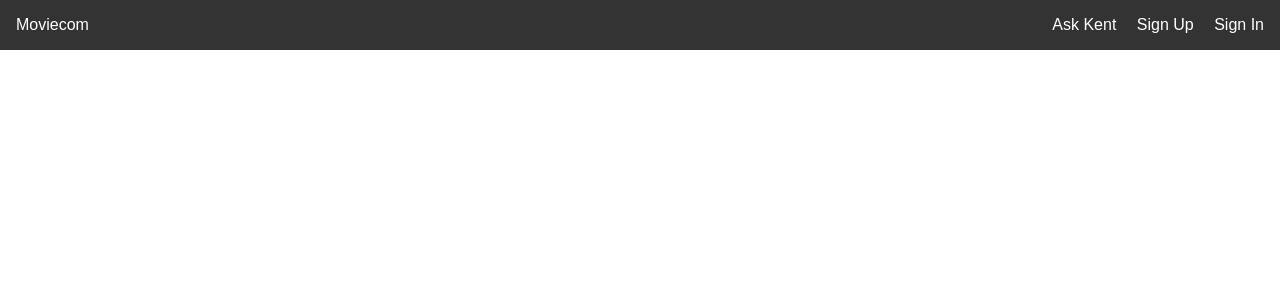
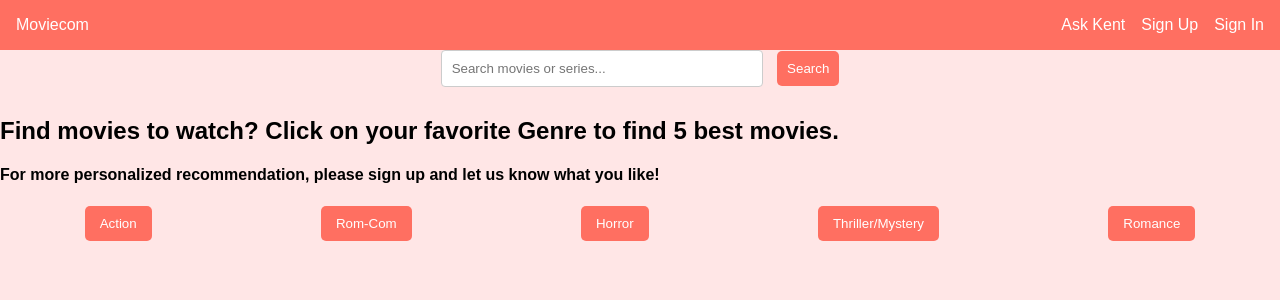
Before and after one commit to sushmashriyann/Team-Alpha-Project, a Flask app: page / in a window 1280 px wide. Shown: the top 300 px of the page. Run offline with Flask 3, Linux system fonts and the light colour scheme; some libraries are stand-ins or nearby versions.

Commit message:
Add files via upload
Updated code

```diff
--- a/app.py
+++ b/app.py
@@ -1,28 +1,49 @@
+from flask import Flask, render_template, request, session, jsonify
+from flask_cors import CORS
 import os
-from flask import Flask, request, jsonify, render_template, session
-from flask_cors import CORS
 import psycopg2
 from psycopg2.extras import RealDictCursor
 from werkzeug.security import generate_password_hash, check_password_hash
 import jwt
 import datetime
 from dotenv import load_dotenv
+from flask_mail import Mail, Message
 
+# Load environment variables
 load_dotenv()
 
+# Initialize Flask app
 app = Flask(__name__, static_folder='static')
 CORS(app)
-app.secret_key = os.getenv('FLASK_SECRET_KEY', 'default_secret_key')
+app.secret_key = os.getenv('FLASK_SECRET_KEY', 'default_secret_key')  # Use an environment variable for the secret key
 
+# Initialize Flask-Mail
+app.config['MAIL_SERVER'] = 'smtp.att.yahoo.com'
+app.config['MAIL_PORT'] = 587
+app.config['MAIL_USE_TLS'] = True
+app.config['MAIL_USERNAME'] = os.getenv('MAIL_USERNAME')
+app.config['MAIL_PASSWORD'] = os.getenv('MAIL_PASSWORD')
+mail = Mail(app)
+
+# Database connection function
 def get_db_connection():
     conn = psycopg2.connect(
         host='localhost',
         port='5433',
         database='MovieWeb',
         user='postgres',
-        password=os.getenv('DB_PASSWORD', 'default_password')
+        password=os.getenv('DB_PASSWORD', 'default_password')  # Use an environment variable for the DB password
     )
     return conn
+
+# Route to display user session details
+@app.route('/user_session', methods=['GET'])
+def user_session():
+    if 'username' in session:
+        username = session['username']  # Retrieve username from session
+        return jsonify({"message": "You are logged in!", "username": username})
+    else:
+        return jsonify({"message": "No active session. Please log in."}), 401
 
 @app.route('/check_session')
 def check_session():
@@ -30,10 +51,18 @@ def check_session():
         return jsonify(logged_in=True, username=session['username'])
     return jsonify(logged_in=False)
 
+# Logout route to clear user session
+@app.route('/logout', methods=['POST'])
+def logout():
+    session.pop('username', None)  # Remove the username from session
+    return jsonify({"message": "You have been logged out."})
+
+# Serve the landing page
 @app.route('/')
 def home():
     return render_template('index.html')
 
+# Sign-up route
 @app.route('/signup', methods=['POST'])
 def signup():
     data = request.get_json()
@@ -53,7 +82,7 @@ def signup():
                 conn.commit()
         return jsonify({"message": "User registered successfully!"}), 201
     except Exception as e:
-        print(f"Error: {e}")
+        print(f"Error: {e}")  # Log the error for debugging
         return jsonify({"error": "An error occurred during signup."}), 400
 
 @app.route('/signin', methods=['POST'])
@@ -65,19 +94,24 @@ def signin():
     try:
         with get_db_connection() as conn:
             with conn.cursor(cursor_factory=RealDictCursor) as cursor:
-                cursor.execute("""SELECT * FROM alpha.User_Details WHERE username = %s OR email = %s""",
+                cursor.execute("""SELECT first_name, last_name, password_hash FROM alpha.User_Details
+                                  WHERE username = %s OR email = %s""",
                                (username_or_email, username_or_email))
                 user = cursor.fetchone()
 
                 if user and check_password_hash(user['password_hash'], password):
-                    session['username'] = user['username']
-                    return jsonify({"message": "Login successful!", "username": user['username']})
+                    # Store initials in session and send back to client
+                    initials = f"{user['first_name'][0]}{user['last_name'][0]}"
+                    session['username'] = initials
+                    return jsonify({"message": "Login successful!", "initials": initials})
                 else:
-                    return jsonify({"message": "Invalid credentials"}), 401
+                    return jsonify({"error": "Invalid credentials"}), 401
     except Exception as e:
-        print(f"Error: {e}")
+        print(f"Error: {e}")  # Log the error for debugging
         return jsonify({"error": "An error occurred during sign-in."}), 500
 
+
+# Forgot username route
 @app.route('/forgot-username', methods=['POST'])
 def forgot_username():
     data = request.get_json()
@@ -94,9 +128,10 @@ def forgot_username():
                 else:
                     return jsonify({"message": "Email not found"}), 404
     except Exception as e:
-        print(f"Error: {e}")
+        print(f"Error: {e}")  # Log the error for debugging
         return jsonify({"error": "An error occurred."}), 500
 
+# Forgot password route
 @app.route('/forgot-password', methods=['POST'])
 def forgot_password():
     data = request.get_json()
@@ -113,11 +148,21 @@ def forgot_password():
                         'user_id': user['user_id'],
                         'exp': datetime.datetime.utcnow() + datetime.timedelta(minutes=15)
                     }, app.secret_key)
+
+                    # Save the token in Password_Reset table (if required)
                     cursor.execute("""INSERT INTO alpha.Password_Reset (user_id, reset_token, expires_at)
                                       VALUES (%s, %s, %s)""",
                                    (user['user_id'], reset_token, datetime.datetime.utcnow() + datetime.timedelta(minutes=15)))
                     conn.commit()
-                    return jsonify({"message": "Password reset link has been sent!", "reset_token": reset_token}), 200
+
+                    # Send email with reset link
+                    msg = Message("Password Reset Request",
+                                  sender=os.getenv('MAIL_USERNAME'),  # Use environment variable for sender
+                                  recipients=[email])
+                    msg.body = f"Your password reset link: http://your-domain.com/reset-password?token={reset_token}"
+                    mail.send(msg)
+
+                    return jsonify({"message": "Password reset link has been sent!"}), 200
                 else:
                     return jsonify({"message": "Email not found"}), 404
     except Exception as e:
--- a/static/scripts.js
+++ b/static/scripts.js
@@ -1,95 +1,214 @@
-document.addEventListener("DOMContentLoaded", async function() {
+document.addEventListener("DOMContentLoaded", async function () {
     const signUpModal = document.getElementById('signUpModal');
     const signInModal = document.getElementById('signInModal');
     const signUpBtn = document.getElementById('signUpBtn');
     const signInBtn = document.getElementById('signInBtn');
     const closeButtons = document.querySelectorAll('.close');
+    const userInfoDiv = document.getElementById('user-info');
+    const searchBtn = document.getElementById('searchBtn');
+    const genreButtons = document.querySelectorAll('.genre-btn');
+    const searchBox = document.getElementById('searchBox');
+    const TMDB_API_KEY = '242a2ba5f4ab590b9cc98651955f4509'; // Your API key
 
+    // Hide modals on page load
     signUpModal.style.display = 'none';
     signInModal.style.display = 'none';
 
+    // Check session status on page load
     try {
-        const response = await fetch('http://localhost:5000/check_session');
+        const response = await fetch('/check_session');
         const data = await response.json();
         if (data.logged_in) {
-            document.getElementById('user-icon').style.display = 'block';
-            document.getElementById('user-icon').innerText = data.username;
+            updateUserInfo(data.initials); // Show initials
         }
     } catch (error) {
         console.error('Error checking session:', error);
     }
 
+    // Function to show modals
     function showModal(modal) {
         modal.style.display = 'block';
     }
 
+    // Function to close modals
     function closeModal(modal) {
         modal.style.display = 'none';
     }
 
+    // Show Sign-Up modal
     signUpBtn.onclick = () => showModal(signUpModal);
 
+    // Show Sign-In modal
     signInBtn.onclick = () => showModal(signInModal);
 
+    // Close modals on clicking the close button
     closeButtons.forEach(btn => {
         btn.onclick = () => closeModal(btn.closest('.modal'));
     });
 
+    // Close modal when clicking outside of it
     window.onclick = (event) => {
         if (event.target.classList.contains('modal')) {
             closeModal(event.target);
         }
     };
 
-    async function handleFormSubmission(url, userData, modal) {
-        try {
-            const response = await fetch(url, {
-                method: 'POST',
-                headers: { 'Content-Type': 'application/json' },
-                body: JSON.stringify(userData),
-            });
+    // Handle Sign-Up form submission
+    document.getElementById('signUpForm').onsubmit = async function (e) {
+        e.preventDefault();
+        const password = document.getElementById('password').value;
+        const confirmPassword = document.getElementById('confirm_password').value;
 
-            const result = await response.json();
+        if (password !== confirmPassword) {
+            document.getElementById('password-error').style.display = 'block';
+        } else {
+            document.getElementById('password-error').style.display = 'none';
+            const user = {
+                first_name: document.getElementById('first_name').value,
+                last_name: document.getElementById('last_name').value,
+                username: document.getElementById('username').value,
+                email: document.getElementById('email').value,
+                password: password,
+            };
 
-            if (response.ok) {
-                alert(result.message);
-                closeModal(modal);
-
-                if (url === 'http://localhost:5000/signin') {
-                    document.getElementById('user-icon').style.display = 'block';
-                    document.getElementById('user-icon').innerText = result.username;
+            try {
+                const response = await fetch('/signup', {
+                    method: 'POST',
+                    headers: { 'Content-Type': 'application/json' },
+                    body: JSON.stringify(user)
+                });
+                const result = await response.json();
+                if (response.ok) {
+                    alert(result.message); // Show success message
+                    closeModal(signUpModal); // Close Sign-Up modal
+                } else {
+                    alert(result.error); // Show error message
                 }
-            } else {
-                alert(result.error || result.message);
+            } catch (error) {
+                console.error('Sign-Up error:', error);
             }
-        } catch (error) {
-            console.error('Error during submission:', error);
-            alert('An error occurred. Please try again.');
         }
-    }
-
-
-    document.getElementById('signUpForm').onsubmit = (e) => {
-        e.preventDefault();
-        const user = {
-            first_name: document.getElementById('first_name').value,
-            last_name: document.getElementById('last_name').value,
-            username: document.getElementById('username').value,
-            email: document.getElementById('email').value,
-            password: document.getElementById('password').value,
-        };
-
-        handleFormSubmission('http://localhost:5000/signup', user, signUpModal);
     };
 
-
-    document.getElementById('signInForm').onsubmit = (e) => {
+    // Handle Sign-In form submission
+    document.getElementById('signInForm').onsubmit = async function (e) {
         e.preventDefault();
         const user = {
             username: document.getElementById('signin_username').value,
             password: document.getElementById('signin_password').value,
         };
 
-        handleFormSubmission('http://localhost:5000/signin', user, signInModal);
+        try {
+            const response = await fetch('/signin', {
+                method: 'POST',
+                headers: { 'Content-Type': 'application/json' },
+                body: JSON.stringify(user)
+            });
+            const result = await response.json();
+            if (response.ok) {
+                updateUserInfo(result.initials); // Show initials upon sign-in
+                closeModal(signInModal); // Close Sign-In modal
+                hideSignInUpButtons(); // Hide Sign-Up and Sign-In buttons after successful login
+            } else {
+                alert(result.error); // Show error message
+            }
+        } catch (error) {
+            console.error('Sign-In error:', error);
+        }
     };
+
+    // Function to hide Sign-Up and Sign-In buttons
+    function hideSignInUpButtons() {
+        signUpBtn.style.display = 'none';
+        signInBtn.style.display = 'none';
+    }
+
+    // Update user info with initials
+    function updateUserInfo(initials) {
+        userInfoDiv.innerHTML = `
+            <span>${initials}</span>
+            <button id="logoutBtn">Logout</button>
+        `;
+        document.getElementById('logoutBtn').onclick = logout;
+    }
+
+    // Logout function
+    async function logout() {
+        try {
+            await fetch('/logout', { method: 'POST' });
+            userInfoDiv.innerHTML = ``; // Clear user info on logout
+            alert('You have logged out successfully.');
+            showSignInUpButtons(); // Show Sign-Up and Sign-In buttons after logout
+        } catch (error) {
+            console.error('Error during logout:', error);
+        }
+    }
+
+    // Function to show Sign-Up and Sign-In buttons after logout
+    function showSignInUpButtons() {
+        signUpBtn.style.display = 'block';
+        signInBtn.style.display = 'block';
+    }
+
+    // Search Button Functionality
+    searchBtn.onclick = async function () {
+        const query = searchBox.value;
+        if (query) {
+            const results = await fetchMoviesOrSeries(query);
+            displayResults(results);
+        }
+    };
+
+    // Fetch movies/series by search query
+    async function fetchMoviesOrSeries(query) {
+        const response = await fetch(`https://api.themoviedb.org/3/search/multi?api_key=${TMDB_API_KEY}&query=${query}`);
+        const data = await response.json();
+        return data.results.slice(0, 5);  // Limit to top 5 results
+    }
+
+    // Display results of search
+    function displayResults(results) {
+        const resultsDiv = document.getElementById('results');
+        resultsDiv.innerHTML = '';  // Clear previous results
+
+        results.forEach(item => {
+            const resultItem = document.createElement('div');
+            resultItem.classList.add('result-item');
+
+            const poster = document.createElement('img');
+            poster.src = `https://image.tmdb.org/t/p/w200${item.poster_path}`;
+            poster.alt = item.title || item.name;
+            resultItem.appendChild(poster);
+
+            const title = document.createElement('h3');
+            title.textContent = item.title || item.name;
+            resultItem.appendChild(title);
+
+            const rating = document.createElement('p');
+            rating.textContent = `Rating: ${item.vote_average}/10`;
+            resultItem.appendChild(rating);
+
+            const overview = document.createElement('p');
+            overview.textContent = item.overview;
+            resultItem.appendChild(overview);
+
+            resultsDiv.appendChild(resultItem);
+        });
+    }
+
+    // Genre Button Functionality
+    genreButtons.forEach(button => {
+        button.onclick = async function () {
+            const genreId = button.getAttribute('data-genre');
+            const results = await fetchTrendingByGenre(genreId);
+            displayResults(results);
+        };
+    });
+
+    // Fetch top trending movies by genre
+    async function fetchTrendingByGenre(genreId) {
+        const response = await fetch(`https://api.themoviedb.org/3/discover/movie?api_key=${TMDB_API_KEY}&with_genres=${genreId}`);
+        const data = await response.json();
+        return data.results.slice(0, 5);  // Limit to top 5 trending movies
+    }
 });
--- a/static/styles.css
+++ b/static/styles.css
@@ -1,15 +1,25 @@
+/* General body styling */
 body {
     font-family: Arial, sans-serif;
     margin: 0;
     padding: 0;
+    background-color: #ffe6e6; /* Light peach background */
 }
 
+/* Header styling */
 header {
     display: flex;
     justify-content: space-between;
     padding: 1em;
-    background-color: #333;
+    background-color: #ff6f61; /* Peach color for header */
     color: white;
+    align-items: center; /* Align items vertically */
+}
+
+/* Navigation styling */
+nav {
+    display: flex;
+    align-items: center; /* Center items in nav */
 }
 
 nav a {
@@ -23,6 +33,29 @@ nav a:hover {
     color: #ffcc00; /* Change color on hover for better visibility */
 }
 
+/* User session styling */
+.user-session {
+    display: none; /* Hidden by default */
+    margin-left: 1em; /* Space between links and user session */
+    color: white; /* Color for the user icon and logout */
+}
+
+/* Logout button styling */
+.logout-btn {
+    background-color: #ff6f61; /* Peach color for logout button */
+    color: white;
+    border: none;
+    border-radius: 4px;
+    padding: 5px 10px;
+    cursor: pointer;
+    transition: background-color 0.3s;
+}
+
+.logout-btn:hover {
+    background-color: #ff4d4d; /* Darker peach on hover */
+}
+
+/* Modal styling */
 .modal {
     display: none; /* Hidden by default */
     position: fixed; /* Stay in place */
@@ -52,7 +85,7 @@ nav a:hover {
     top: 10px;
     right: 10px;
     cursor: pointer;
-    color: #333; /* Close button color */
+    color: #ff6f61; /* Peach color for close button */
     font-size: 20px; /* Slightly larger close button */
 }
 
@@ -60,7 +93,7 @@ nav a:hover {
     color: #ff3333; /* Change color on hover for visibility */
 }
 
-/* Input styles */
+/* Input styling for forms */
 input[type="text"],
 input[type="email"],
 input[type="password"] {
@@ -71,8 +104,9 @@ input[type="password"] {
     border-radius: 4px;
 }
 
+/* Button styling */
 button {
-    background-color: #333; /* Button color */
+    background-color: #ff6f61; /* Button color */
     color: white; /* Button text color */
     padding: 10px 15px;
     border: none;
@@ -82,5 +116,79 @@ button {
 }
 
 button:hover {
-    background-color: #555; /* Darker button color on hover */
+    background-color: #ff4d4d; /* Darker peach color on hover */
 }
+
+/* Added styles for Genre buttons */
+#genre-buttons {
+    display: flex;
+    justify-content: space-around;
+    margin-top: 20px;
+}
+
+.genre-btn {
+    background-color: #ff6f61; /* Peach button */
+    color: white;
+    padding: 10px 15px;
+    border: none;
+    border-radius: 5px;
+    cursor: pointer;
+}
+
+.genre-btn:hover {
+    background-color: #ff4d4d; /* Darker on hover */
+}
+
+/* Search box styling */
+#search-container {
+    text-align: center;
+    margin-bottom: 20px;
+}
+
+#searchBox {
+    margin-right: 10px;
+    padding: 10px;
+    width: 300px;
+}
+
+#searchBtn {
+    padding: 10px;
+    background-color: #ff6f61;
+    color: white;
+    border: none;
+    cursor: pointer;
+    border-radius: 5px;
+}
+
+/* Results display styling */
+#results {
+    margin-top: 20px;
+    display: flex;
+    flex-wrap: wrap;
+    gap: 20px;
+    justify-content: space-around;
+}
+
+.result-item {
+    background-color: #fff2f2;
+    border-radius: 5px;
+    padding: 10px;
+    width: 200px;
+    text-align: center;
+    box-shadow: 0 2px 5px rgba(0, 0, 0, 0.1);
+}
+
+.result-item img {
+    width: 100%;
+    border-radius: 5px;
+}
+
+.result-item h3 {
+    font-size: 1.1em;
+    margin: 10px 0;
+}
+
+.result-item p {
+    margin: 5px 0;
+    font-size: 0.9em;
+}
--- a/templates/index.html
+++ b/templates/index.html
@@ -13,8 +13,31 @@
             <a href="#">Ask Kent</a>
             <a href="#" id="signUpBtn">Sign Up</a>
             <a href="#" id="signInBtn">Sign In</a>
+            <div id="user-info"></div> <!-- User info section -->
         </nav>
     </header>
+
+    <!-- Main Content -->
+    <section id="search-and-genre-section">
+        <!-- Search Bar -->
+        <div id="search-container">
+            <input type="text" id="searchBox" placeholder="Search movies or series...">
+            <button id="searchBtn">Search</button>
+        </div>
+
+        <!-- Genre Selection -->
+        <h2>Find movies to watch? Click on your favorite Genre to find 5 best movies.</h2>
+        <h4>For more personalized recommendation, please sign up and let us know what you like!</h4>
+        <div id="genre-buttons">
+            <button class="genre-btn" data-genre="28">Action</button>
+            <button class="genre-btn" data-genre="35">Rom-Com</button>
+            <button class="genre-btn" data-genre="27">Horror</button>
+            <button class="genre-btn" data-genre="9648">Thriller/Mystery</button>
+            <button class="genre-btn" data-genre="10749">Romance</button>
+        </div>
+    </section>
+
+    <div id="results"></div> <!-- Results will be displayed here -->
 
     <!-- Sign-Up Modal -->
     <div id="signUpModal" class="modal" role="dialog" aria-labelledby="signUpModalTitle" aria-modal="true">
@@ -27,6 +50,8 @@
                 <input type="text" id="username" placeholder="Username" required>
                 <input type="email" id="email" placeholder="Email" required>
                 <input type="password" id="password" placeholder="Password" required>
+                <input type="password" id="confirm_password" placeholder="Confirm Password" required>
+                <div id="password-error" style="color:red; display:none;">Passwords do not match!</div>
                 <button type="submit">Sign Up</button>
             </form>
         </div>
```
